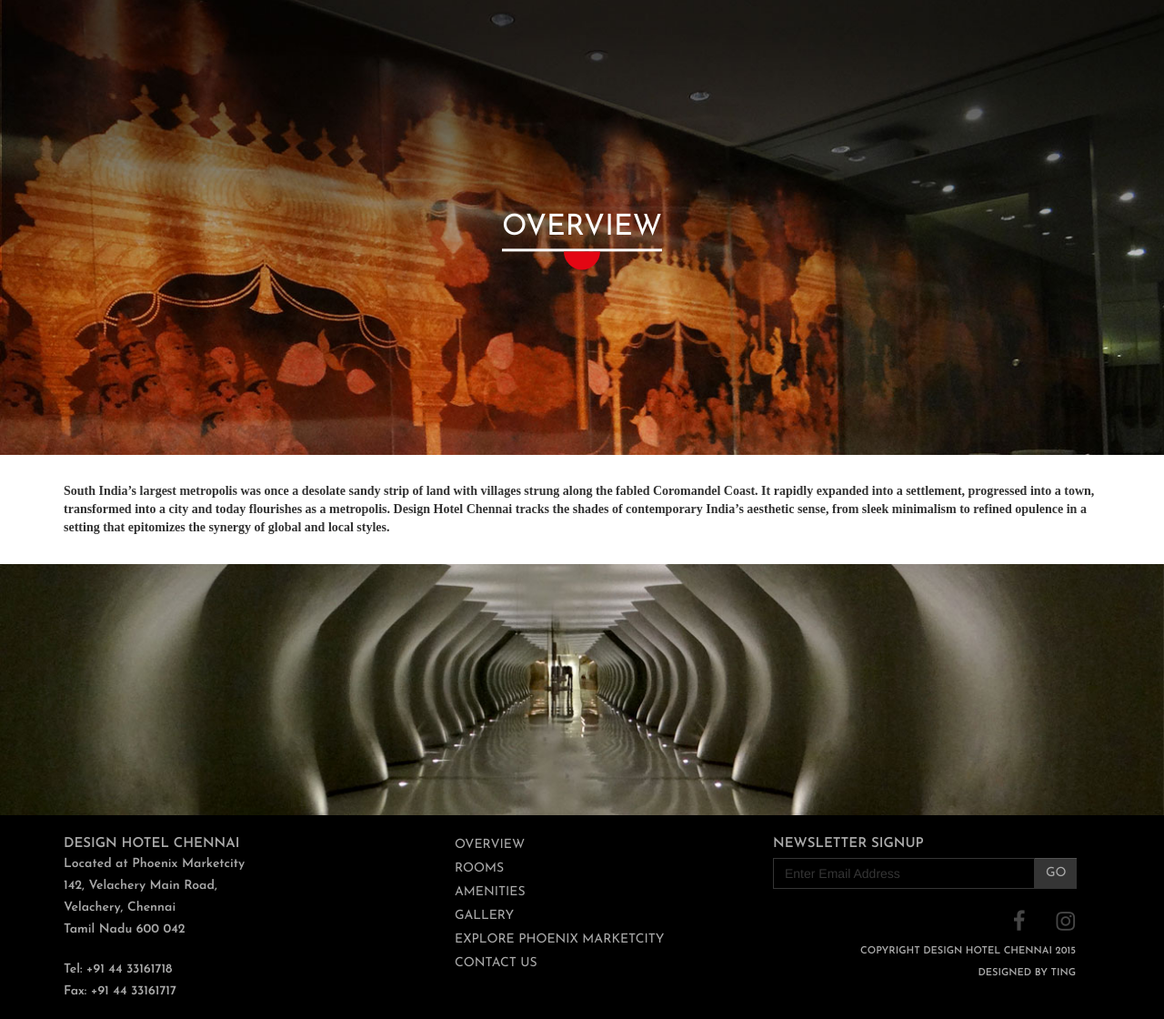
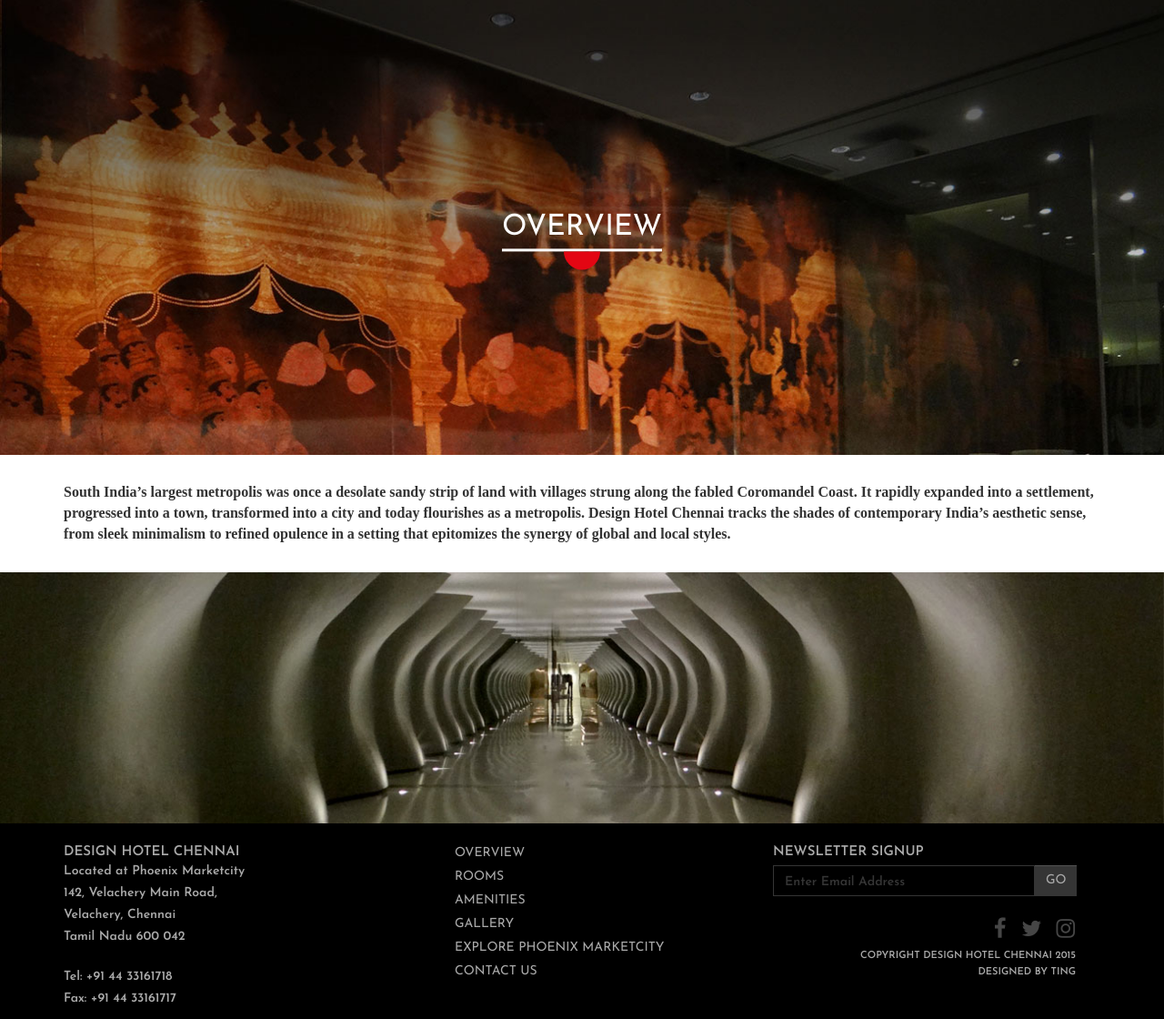
Before and after one commit to WohligTechnology/peripona, a CodeIgniter app: page /sare/index.php/website/overview in a window 1280 px wide. Shown: the part 165-1285 px from the top of the page at 91% size. Before the commit the page ends 1259 px from the top, so only its background shows below. Run offline with CodeIgniter, Linux system fonts and the light colour scheme; some libraries are stand-ins or nearby versions.

Commit message:
Contact and overview done

```diff
--- a/application/views/frontend/footer.php
+++ b/application/views/frontend/footer.php
@@ -46,6 +46,7 @@
                     </form>
                     <div class="pull-right footer-icons">
                         <a href="#"><i class="fa fa-facebook"></i></a>
+                        <a href="#"><i class="fa fa-twitter"></i></a>
                         <a href="#"> <i class="fa fa-instagram"></i>
                         </a>
                     </div>
@@ -60,6 +61,7 @@
         </div>
     </div>
 </footer>
+   <script src="https://maxcdn.bootstrapcdn.com/bootstrap/3.3.5/js/bootstrap.min.js"></script>
 </body>
 
 
--- a/application/views/frontend/header.php
+++ b/application/views/frontend/header.php
@@ -20,8 +20,8 @@
     <!--    <link rel="stylesheet" href="css/main.css">-->
     <link rel="stylesheet" href="https://maxcdn.bootstrapcdn.com/bootstrap/3.3.1/css/bootstrap-theme.min.css">
 
-    <script src="<?php echo base_url(" frontassets ");?>/js/jquery-1.11.1.min.js"></script>
-    <script src="https://maxcdn.bootstrapcdn.com/bootstrap/3.3.5/js/bootstrap.min.js"></script>
+    <script src="<?php echo base_url("frontassets");?>/js/jquery-1.11.1.min.js"></script>
+
 
     <link href='http://fonts.googleapis.com/css?family=Josefin+Sans:300,400,600,700,400italic,600italic,700italic' rel='stylesheet' type='text/css'>
     <link href='http://fonts.googleapis.com/css?family=Maven+Pro:400,500,700,900' rel='stylesheet' type='text/css'>
--- a/frontassets/css/custom.css
+++ b/frontassets/css/custom.css
@@ -250,6 +250,7 @@ form.form-inline.footer-form .form-group {
     font-family: Josefin Sans Light;
     font-weight: 600;
     margin: 0;
+    font-size: 16px;
 }
 
 .ftr-head h4 {
@@ -310,9 +311,12 @@ form.form-inline.footer-form .form-group {
     font-size: 24px;
     color: #464646;
 }
+.footer-icons i.fa.fa-twitter {
+    padding-right: 12px;
+}
 
 .pull-right.footer-icons i.fa.fa-facebook {
-    padding-right: 30px;
+    padding-right: 13px;
     color: #464646;
 }
 
@@ -323,6 +327,7 @@ form.form-inline.footer-form .form-group {
 .text-footer-link p {
     font-size: 11px;
     text-align: right;
+    line-height: 70%;
 }
 
 .contactform textarea {
@@ -331,7 +336,7 @@ form.form-inline.footer-form .form-group {
     text-transform: uppercase;
     border-color: #666666;
     padding: 5px 10px;
-    font-size: 16px;
+    font-size: 18px;
     font-family: Josefin Sans Light;
     font-weight: 600;
 }
@@ -344,7 +349,7 @@ form.form-inline.footer-form .form-group {
     text-transform: uppercase;
     font-family: Josefin Sans Light;
     font-weight: 600;
-    font-size: 16px;
+    font-size: 18px;
     border-color: #666666;
     color: #000;
 }
@@ -387,5 +392,10 @@ form.form-inline.footer-form .form-group {
   outline: 0px;
 }
 .form-group.text-main input::-webkit-input-placeholder {
-   color: #353535;
+   color: #353535 !important;
+    font-family: 'josefin sans';
+    font-weight: 600;
 }
+.overviewdwn img {
+    width: 100%;
+}
```
